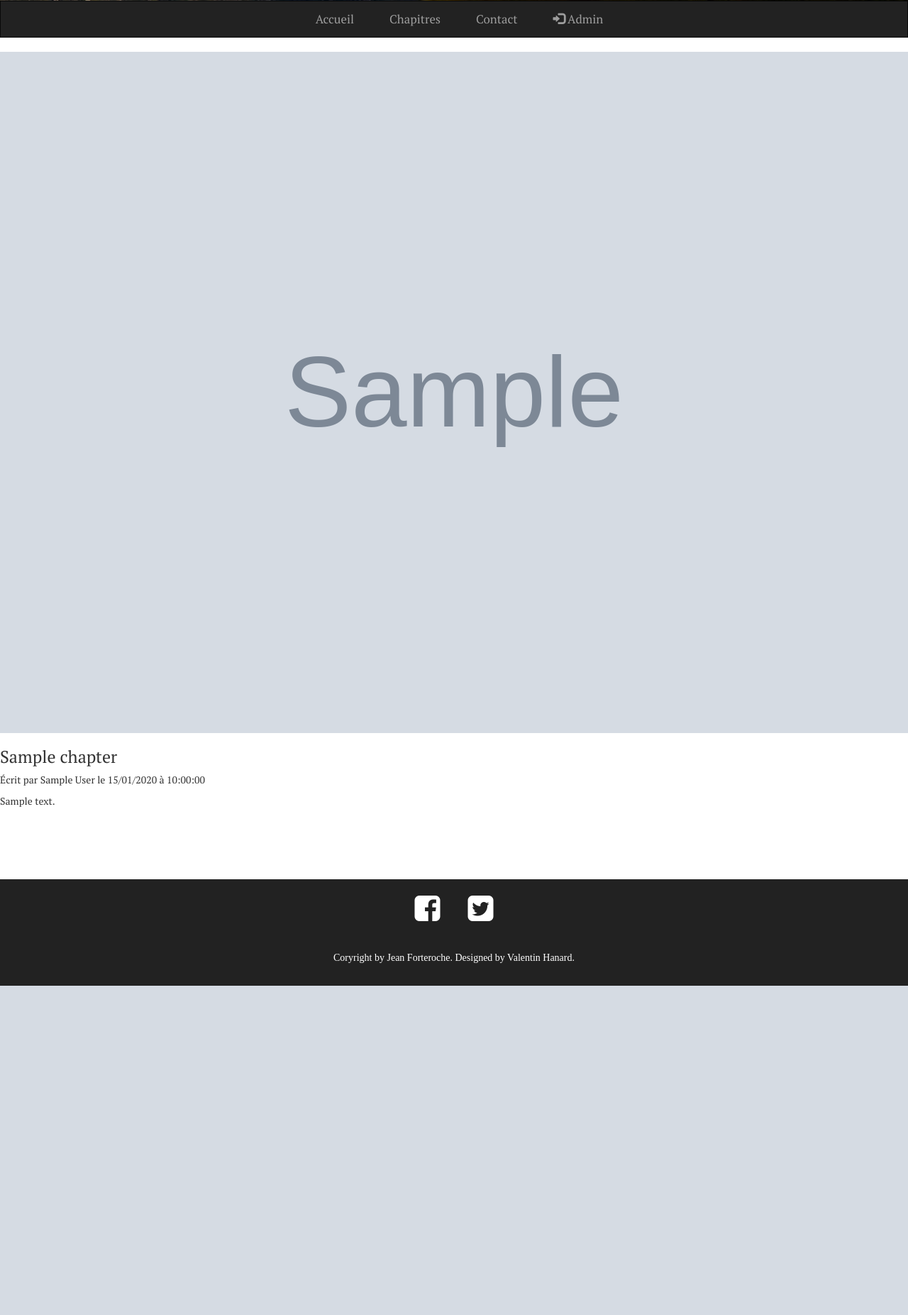
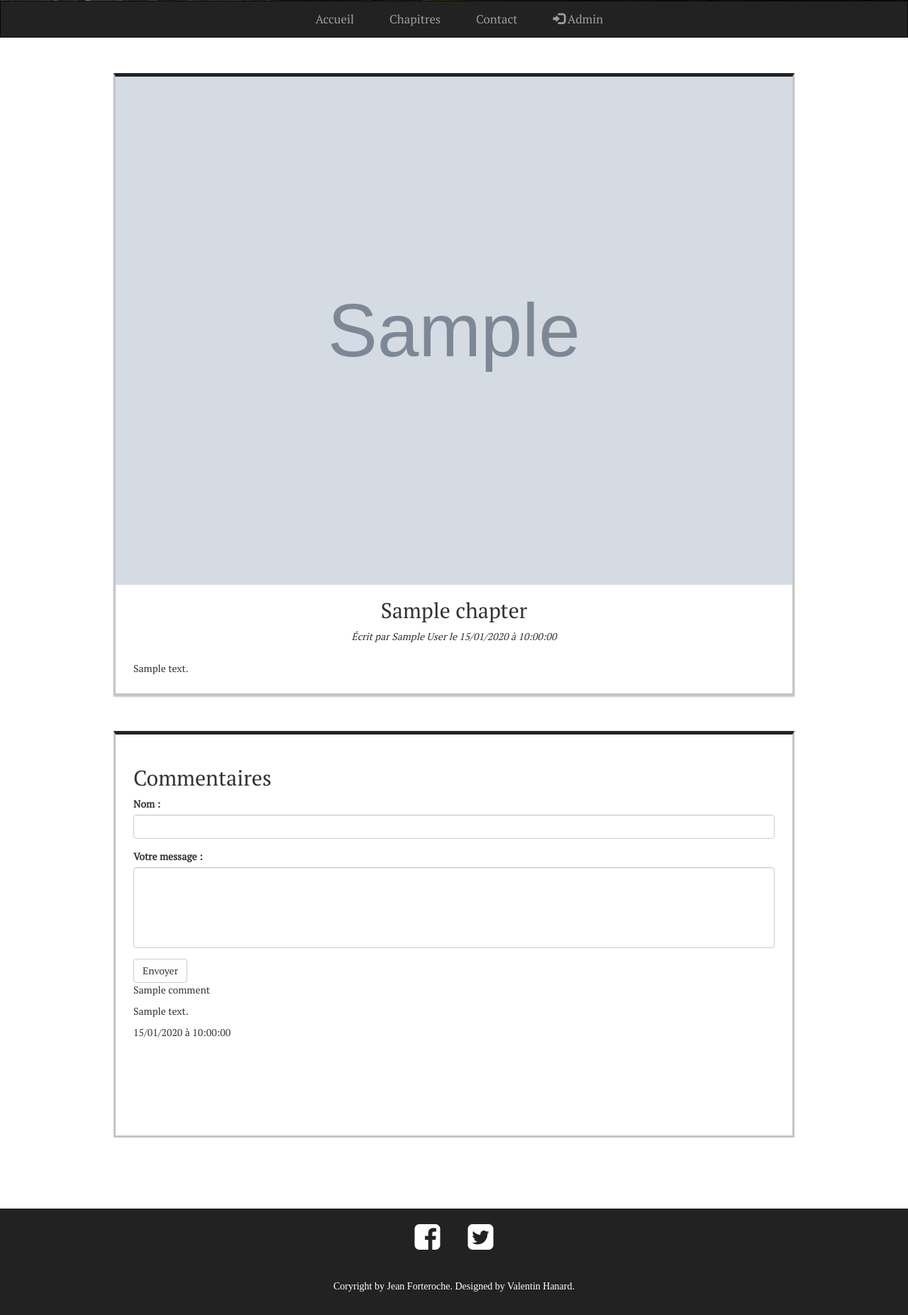
Before and after one commit to Drival59/Projet4, a PHP site: page /index.php?action=chapters&id=1 in a window 1280 px wide. Shown: the part 399-2252 px from the top of the page at 71% size. Before the commit the page ends 1788 px from the top, so only its background shows below. Run offline with PHP 8.4, Linux system fonts and the light colour scheme; tables that the repository leaves empty or names only in its code hold one stand-in row (values such as "Sample post"); grey boxes marked "Sample" are stand-in pictures; some libraries are stand-ins or nearby versions; some web fonts are replaced.

Commit message:
Ajout de la classe CommentManager pour gerer les commentaires des chapitres

```diff
--- a/controler/frontend.php
+++ b/controler/frontend.php
@@ -1,6 +1,7 @@
 <?php
 
 require_once('model/ChapterManager.php');
+require_once('model/CommentManager.php');
 
 
 function index()
@@ -24,6 +25,11 @@ function chapter($id)
 {
   $chapterManager = new ChapterManager();
   $chapter = $chapterManager->getChapter($id);
+  $commentManager = new CommentManager();
+  $comments = $commentManager->getComments($id);
+  if (isset($_POST['name']) AND isset($_POST['message'])) {
+    $commentManager->addComment($id, $_POST['name'], $_POST['message']);
+  }
   require('view/frontend/chapterView.php');
 }
 
--- /dev/null
+++ b/model/CommentManager.php
@@ -0,0 +1,25 @@
+<?php
+/**
+ *
+ */
+class CommentManager extends Manager
+{
+
+  public function getComments($idChapter)
+  {
+    $db = $this->dbConnect();
+    $req = $db->query('SELECT * FROM comments WHERE id_chapters = ' . $idChapter . ' ORDER BY id DESC');
+    return $req;
+  }
+
+  public function addComment($idChapter, $name, $message)
+  {
+    $db = $this->dbConnect();
+    $req = $db->prepare('INSERT INTO comments(id_chapters, name, message)
+    VALUES (:id_chapters, :name, :message)');
+    $req->bindParam(':id_chapters', $idChapter, PDO::PARAM_INT);
+    $req->bindParam(':name', $name, PDO::PARAM_STR);
+    $req->bindParam(':message', $message, PDO::PARAM_STR);
+    $req->execute();
+  }
+}
--- a/public/css/style.css
+++ b/public/css/style.css
@@ -198,3 +198,39 @@ footer
 {
   margin-top:20px;
 }
+#chapter_container
+{
+  width: 960px;
+  margin: auto;
+  text-align: justify;
+  margin-top: 50px;
+  margin-bottom: 50px;
+  border: 3px solid #c4c5ca;
+  border-top: 5px solid #222222;
+  box-shadow: 0px 2px 2px #c4c5ca;
+}
+#chapter_container h2
+{
+  padding-left: 25px;
+  padding-right: 25px;
+  text-align: center;
+}
+#p_italic
+{
+  text-align: center;
+  margin-bottom: 25px;
+}
+#chapter_container p
+{
+  padding-left: 25px;
+  padding-right: 25px;
+  margin-bottom: 25px;
+}
+#comment_container
+{
+  border: 3px solid #c4c5ca;
+  border-top: 5px solid #222222;
+  width: 960px;
+  margin: auto;
+  padding: 25px;
+}
--- a/view/frontend/chapterView.php
+++ b/view/frontend/chapterView.php
@@ -5,14 +5,47 @@
 
   $dateFormat = new DateTime($chapter['date_chapter']);
   $dateFr = $dateFormat->format('d/m/Y à H:i:s');
-  echo '<div>';
+  echo '<div id="chapter_container">';
   echo '<img src="public/images/' . $chapter['img_chapter'] . '" alt="" width="100%" height="50%">';
-  echo '<h3>' . $chapter['title'] . '</h3>';
-  echo '<p>Écrit par ' . $chapter['author'] . ' le '. $dateFr . '</p>';
-  echo "<p>" . $chapter['content'] . "</p>";
+  echo '<h2>' . $chapter['title'] . '</h2>';
+  echo '<p id="p_italic"><i>Écrit par ' . $chapter['author'] . ' le '. $dateFr . '</i></p>';
+  echo "<p>     " . nl2br($chapter['content']) . "</p>";
   echo '</div>';
+?>
+<div id="comment_container">
+  <h2>Commentaires</h2>
+  <form method="post">
+   <div class="form-group">
+     <label for="name">Nom :</label>
+     <input type="text" name="name" class="form-control" required>
+   </div>
+   <div class="form-group">
+     <label for="message">Votre message :</label>
+     <textarea style="resize:none" name="message" class="form-control" rows="5" required></textarea>
+   </div>
+   <button type="submit" class="btn btn-default">Envoyer</button>
+  </form>
 
+  <?php
+    foreach ($comments as $comment) {
+      $dateFormat = new DateTime($comment['date_comment']);
+      $dateFr = $dateFormat->format('d/m/Y à H:i:s');
+      echo '<p>' . $comment['name'] . '</p>';
+      echo '<p>' . $comment['message'] . '</p>';
+      echo '<p>' . $dateFr . '</p>';
+      echo '<br /><br /><br /><br /><br />';
+    }
+
+    if (isset($_POST['name']) AND isset($_POST['message'])) {
+      header('Location: index.php?action=chapters&id=' . $_GET['id'] . '#comment_container');
+    }
+   ?>
+  <?php //commentaires ?>
+
+</div>
+
+
+<?php
   $content = ob_get_clean();
-
   require('template.php');
 ?>
--- a/view/frontend/indexView.php
+++ b/view/frontend/indexView.php
@@ -21,7 +21,7 @@
       echo "<h3>" . $chapter['title'] . "</h3>";
       echo '<p>Écrit par ' . $chapter['author'] . ' le '. $dateFr . '</p>';
       echo "<p>" . substr($chapter['content'],0,255) . "...</p>";
-      echo '<button type="button" class="btn buttonNext">Lire la suite</button>';
+      echo '<a href="index.php?action=chapters&id=' . $chapter['id'] . '"<button type="button" class="btn buttonNext">Lire la suite</button></a>';
       echo '</div>';
     }
 
```
